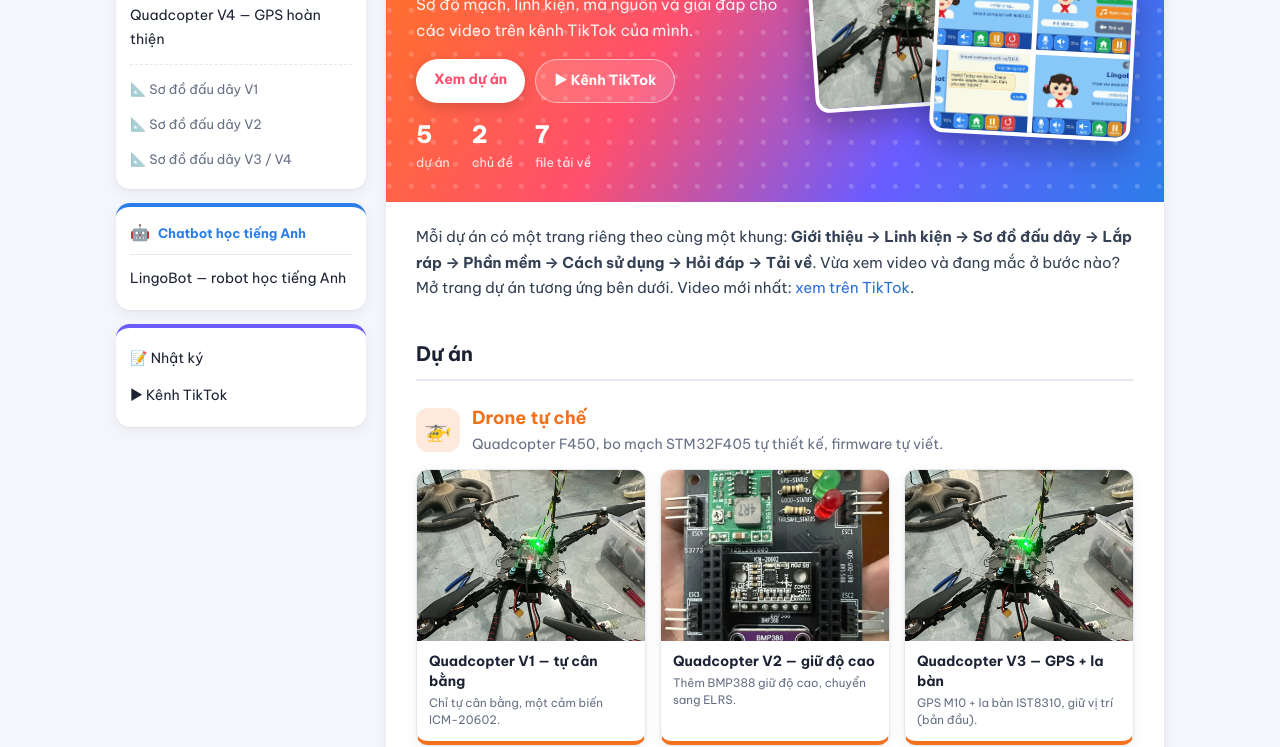
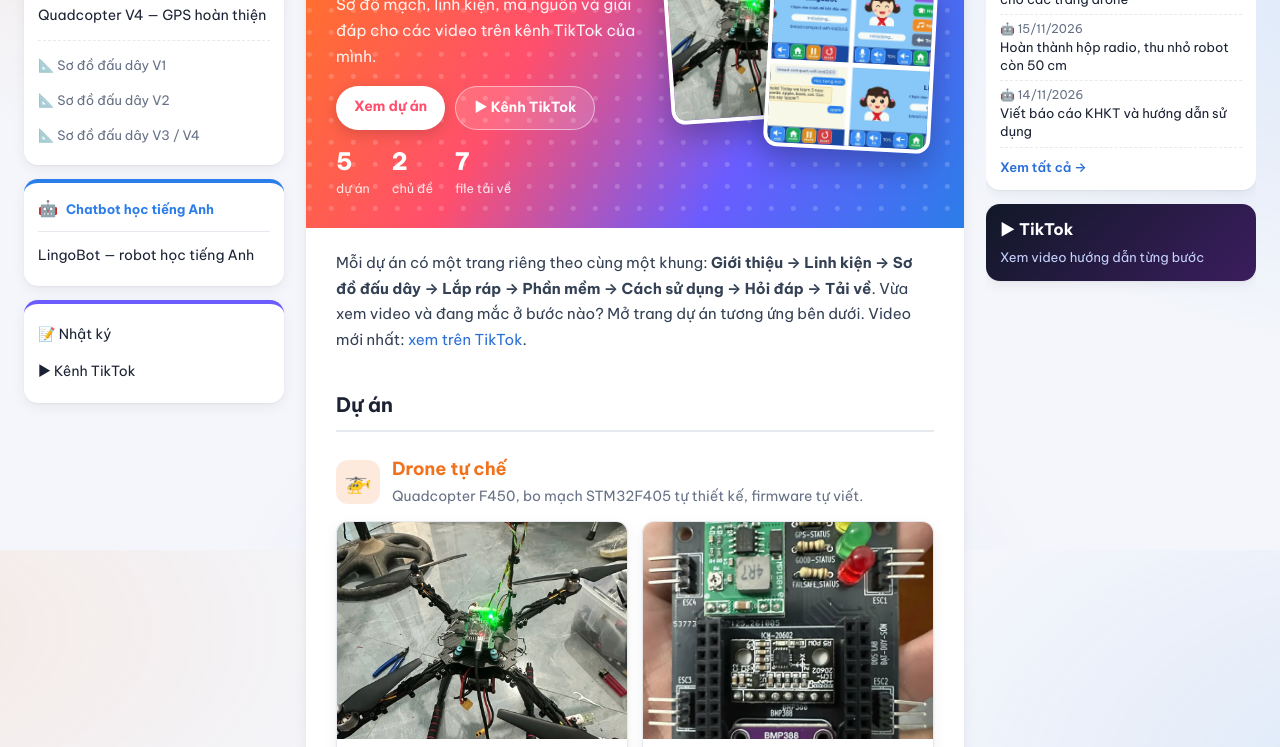
Before and after one commit to thoikhoabieulop10-spec/Dathoccodientu.vnuf, a plain HTML site: page index.html in a window 1280 px wide. Shown: the part 250-997 px from the top of the page. Drawn offline with Linux system fonts and the light colour scheme.

Commit message:
Add files via upload

```diff
--- a/site.js
+++ b/site.js
@@ -346,6 +346,32 @@ const SITE = {
     toc.innerHTML = `<b>Nội dung</b><ol>${hs.map((h) => `<li><a href="#${h.id}">${h.textContent}</a></li>`).join("")}</ol>`;
   }
 
+  // Cột phải (chỉ hiện trên màn hình rộng): mục lục bám theo, tải nhanh, nhật ký mới
+  const wrap = document.querySelector(".wrap");
+  if (wrap) {
+    const side = document.createElement("aside");
+    side.id = "side";
+    let html = "";
+    if (toc && toc.innerHTML) html += `<div class="box">${toc.innerHTML.replace("<b>Nội dung</b>", "<h4>📑 Trên trang này</h4>")}</div>`;
+    if (cur && cur.files && cur.files.length) html += `<div class="box"><h4>⬇ Tải nhanh</h4>${cur.files.map((f) =>
+      `<a class="sfile" href="${f.href}">${f.href}<small>${f.note}</small></a>`).join("")}</div>`;
+    const names = { chatbot: "🤖", drone: "🚁", web: "🌐" };
+    html += `<div class="box"><h4>📝 Mới cập nhật</h4>${SITE.log.slice(0, 4).map((l) =>
+      `<a class="slog" href="nhat-ky.html"><small>${names[l.project] || "🌐"} ${l.date || ""}</small>${l.title || l.text}</a>`).join("")}
+      <a class="more" href="nhat-ky.html">Xem tất cả →</a></div>`;
+    html += `<a class="box tiktok-card" href="${SITE.tiktok}" target="_blank" rel="noopener"><b>▶ TikTok</b><span>Xem video hướng dẫn từng bước</span></a>`;
+    side.innerHTML = html;
+    wrap.appendChild(side);
+    // tô sáng mục đang đọc
+    const links = [...side.querySelectorAll('a[href^="#"]')];
+    if (links.length && "IntersectionObserver" in window) {
+      const io = new IntersectionObserver((es) => es.forEach((e) => {
+        if (e.isIntersecting) links.forEach((a) => a.classList.toggle("on", a.getAttribute("href") === "#" + e.target.id));
+      }), { rootMargin: "-20% 0px -70% 0px" });
+      document.querySelectorAll("main h2[id]").forEach((h) => io.observe(h));
+    }
+  }
+
   // Nút bài trước / bài sau trong cùng nhóm
   const pager = document.getElementById("pager");
   if (pager && cur) {
--- a/style.css
+++ b/style.css
@@ -26,7 +26,14 @@
 * { box-sizing: border-box; }
 html { -webkit-text-size-adjust: 100%; scroll-behavior: smooth; }
 body {
-  margin: 0; background: var(--bg); color: var(--ink);
+  margin: 0; color: var(--ink);
+  background:
+    radial-gradient(900px 500px at -10% 10%, rgba(242, 113, 28, .10), transparent 60%),
+    radial-gradient(900px 600px at 110% 30%, rgba(43, 125, 233, .12), transparent 60%),
+    radial-gradient(700px 500px at 50% 110%, rgba(106, 92, 255, .08), transparent 60%),
+    radial-gradient(circle, rgba(27, 34, 51, .07) 1px, transparent 1.4px) 0 0 / 22px 22px,
+    var(--bg);
+  background-attachment: fixed;
   font: 15.5px/1.7 "Be Vietnam Pro", -apple-system, "Segoe UI", Roboto, Arial, sans-serif;
 }
 a { color: var(--link); text-decoration: none; }
@@ -43,7 +50,7 @@ img { max-width: 100%; height: auto; }
   background: linear-gradient(90deg, var(--c1), #f5b51e 35%, #23c2a5 65%, var(--c2));
 }
 .banner {
-  max-width: 1080px; margin: 0 auto; padding: 10px 16px;
+  max-width: 1560px; margin: 0 auto; padding: 10px 24px;
   display: flex; align-items: center; gap: 14px; flex-wrap: wrap;
 }
 .brand { display: flex; align-items: center; gap: 8px; color: var(--ink); font-size: 19px; letter-spacing: -.3px; }
@@ -61,8 +68,8 @@ img { max-width: 100%; height: auto; }
 
 /* ---- bố cục ---- */
 .wrap {
-  max-width: 1080px; margin: 20px auto; padding: 0 16px;
-  display: grid; grid-template-columns: 250px 1fr; gap: 20px; align-items: start;
+  max-width: 1560px; margin: 20px auto; padding: 0 24px;
+  display: grid; grid-template-columns: 260px minmax(0, 1fr); gap: 22px; align-items: start;
 }
 #nav { position: sticky; top: 76px; }
 #nav .box {
@@ -101,6 +108,38 @@ body:not(.home) main h2[id]::before {
   display: grid; place-items: center; font-size: 14px; font-weight: 700; color: #fff;
   background: var(--g);
 }
+
+/* ---- cột phải (màn hình rộng) ---- */
+#side { display: none; }
+@media (min-width: 1240px) {
+  .wrap { grid-template-columns: 260px minmax(0, 1fr) 270px; }
+  #side { display: block; position: sticky; top: 76px; max-height: calc(100vh - 90px); overflow-y: auto; }
+  main .toc { display: none; }
+}
+#side .box {
+  display: block; background: var(--panel); border-radius: var(--radius); box-shadow: var(--shadow);
+  padding: 12px 14px; margin-bottom: 14px; border-top: 4px solid var(--g);
+}
+#side h4 { margin: 0 0 6px; font-size: 13px; padding-bottom: 8px; border-bottom: 1px solid var(--line); }
+#side ol { list-style: none; margin: 0; padding: 0; counter-reset: t; font-size: 13.5px; }
+#side ol li { counter-increment: t; }
+#side ol a { display: flex; gap: 8px; padding: 5px 8px; margin: 1px -8px; border-radius: 8px; color: var(--ink); }
+#side ol a::before {
+  content: counter(t); flex: none; width: 20px; height: 20px; border-radius: 50%; font-size: 11px; font-weight: 700;
+  display: grid; place-items: center; background: #eef1f7; color: var(--muted);
+}
+#side ol a:hover { background: #f1f4fa; text-decoration: none; }
+#side ol a.on { background: color-mix(in srgb, var(--g) 12%, white); font-weight: 600; }
+#side ol a.on::before { background: var(--g); color: #fff; }
+#side .sfile, #side .slog { display: block; padding: 6px 0; border-bottom: 1px dashed var(--line); font-size: 13px; line-height: 1.4; color: var(--ink); overflow-wrap: anywhere; }
+#side .sfile { color: var(--link); font-weight: 600; }
+#side .sfile small, #side .slog small { display: block; color: var(--muted); font-weight: 400; font-size: 12px; }
+#side .slog:hover, #side .sfile:hover { text-decoration: none; color: var(--link); }
+#side .more { display: block; font-size: 13px; padding-top: 8px; font-weight: 600; }
+#side .tiktok-card { background: linear-gradient(135deg, #111827, #3b1d5e); color: #fff; border-top: 0; }
+#side .tiktok-card:hover { text-decoration: none; transform: translateY(-2px); }
+#side .tiktok-card b { display: block; font-size: 16px; }
+#side .tiktok-card span { font-size: 13px; color: #c7d2fe; }
 
 /* ---- đầu trang dự án ---- */
 body:not(.home) main h1 { color: var(--ink); }
```
